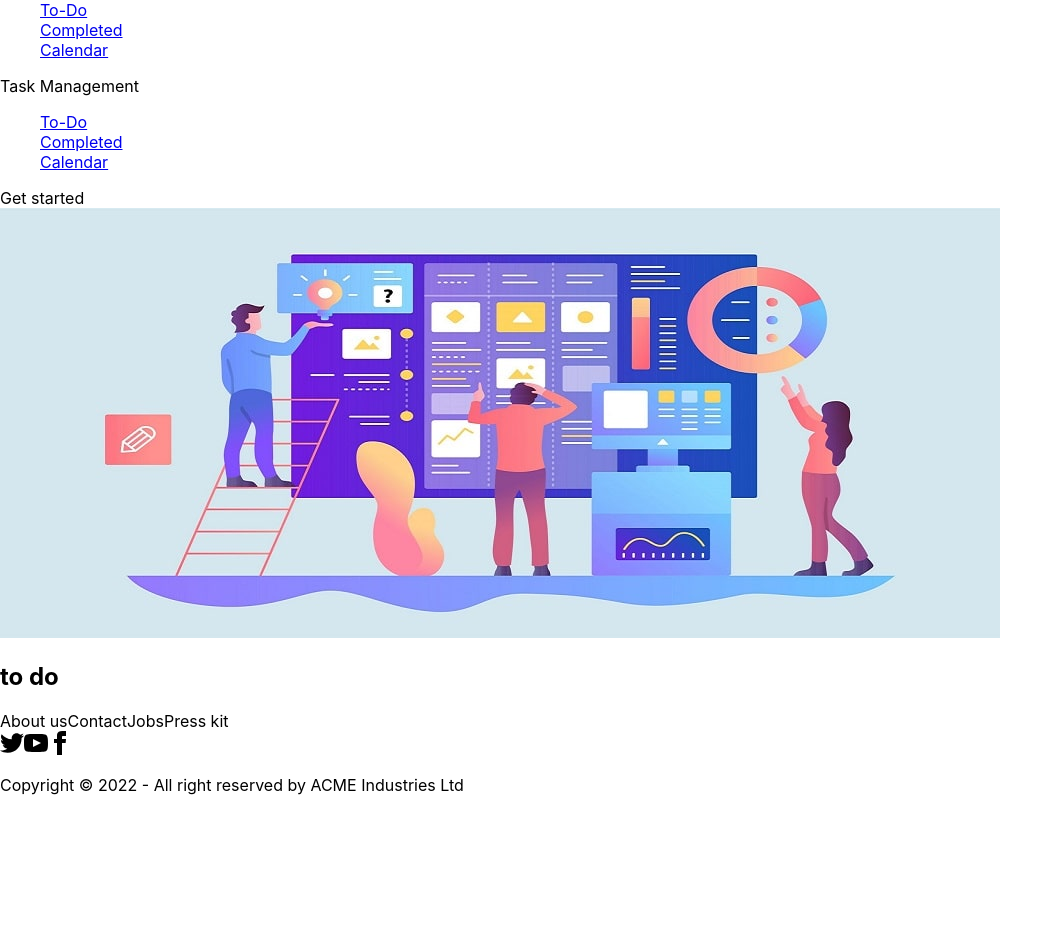
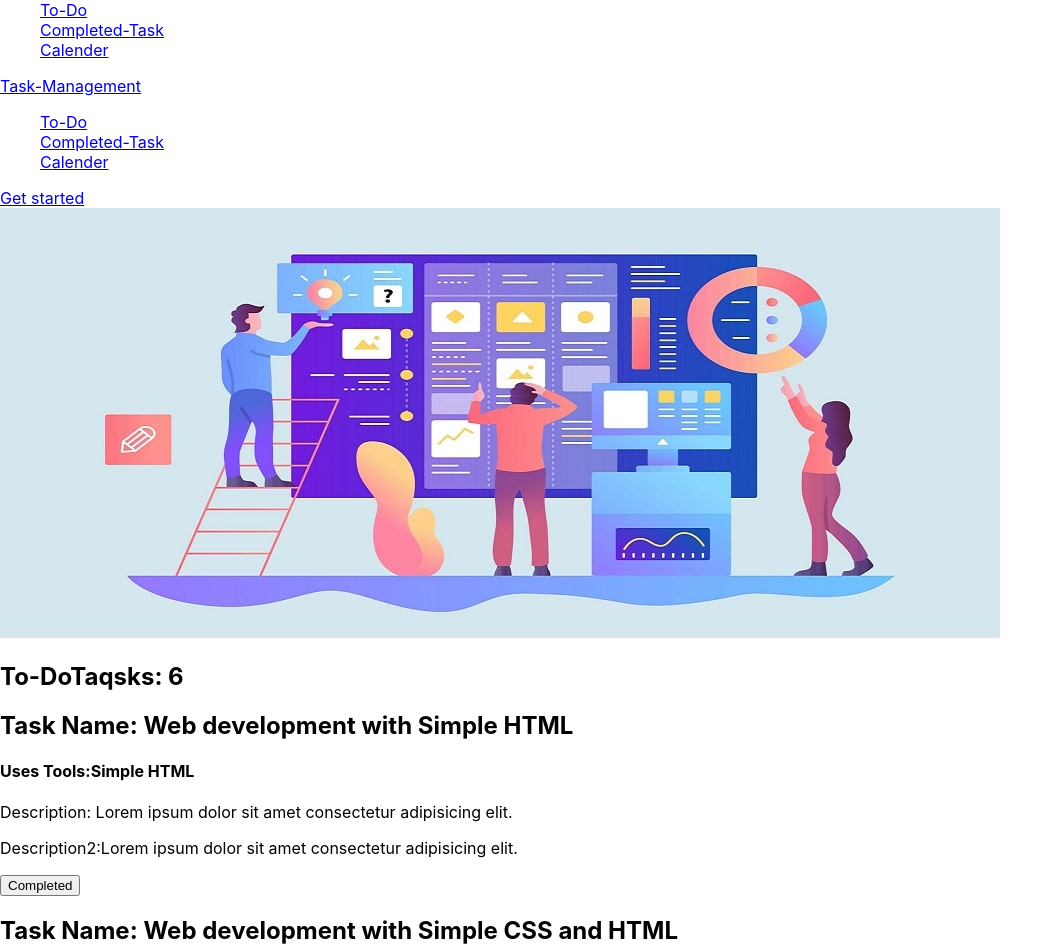
Before and after one commit to projit-1/tasks-management-client, a React (Create React App) app: page / in a window 1280 px wide. Shown: the part 1300-2252 px from the top of the page, without its empty margins (0-1063 px from the left). Before the commit the page ends 2111 px from the top, so only its background shows below. Built offline with nearby package versions, Linux system fonts and the light colour scheme.

Commit message:
initail data is loaded

```diff
--- a/package.json
+++ b/package.json
@@ -7,6 +7,7 @@
     "@testing-library/react": "^13.3.0",
     "@testing-library/user-event": "^13.5.0",
     "daisyui": "^2.17.0",
+    "firebase": "^9.8.4",
     "react": "^18.2.0",
     "react-dom": "^18.2.0",
     "react-router-dom": "^6.3.0",
--- /dev/null
+++ b/public/tasks.json
@@ -0,0 +1,44 @@
+[
+    {
+        "_id": 1,
+        "name": "Web development with Simple HTML",
+        "usedtools": "Simple HTML",
+        "description1": "Lorem ipsum dolor sit amet consectetur adipisicing elit.",
+        "description2": "Lorem ipsum dolor sit amet consectetur adipisicing elit."
+    },
+    {
+        "_id": 2,
+        "name": "Web development with Simple CSS and HTML",
+        "usedtools": "Simple CSS and HTML",
+        "description1": "Lorem ipsum dolor sit amet consectetur adipisicing elit.",
+        "description2": "Lorem ipsum dolor sit amet consectetur adipisicing elit."
+    },
+    {
+        "_id": 3,
+        "name": "Web development with Simple HTML",
+        "usedtools": "Lorem ipsum dolor sit amet consectetur adipisicing elit.",
+        "description1": "Lorem ipsum dolor sit amet consectetur adipisicing elit.",
+        "description2": "Lorem ipsum dolor sit amet consectetur adipisicing elit."
+    },
+    {
+        "_id": 4,
+        "name": "Web development with Simple HTML",
+        "usedtools": "Lorem ipsum dolor sit amet consectetur adipisicing elit.",
+        "description1": "Lorem ipsum dolor sit amet consectetur adipisicing elit.",
+        "description2": "Lorem ipsum dolor sit amet consectetur adipisicing elit."
+    },
+    {
+        "_id": 5,
+        "name": "Web development with Simple HTML",
+        "usedtools": "Lorem ipsum dolor sit amet consectetur adipisicing elit.",
+        "description1": "Lorem ipsum dolor sit amet consectetur adipisicing elit.",
+        "description2": "Lorem ipsum dolor sit amet consectetur adipisicing elit."
+    },
+    {
+        "_id": 6,
+        "name": "Web development with Simple HTML",
+        "usedtools": "Lorem ipsum dolor sit amet consectetur adipisicing elit.",
+        "description1": "Lorem ipsum dolor sit amet consectetur adipisicing elit.",
+        "description2": "Lorem ipsum dolor sit amet consectetur adipisicing elit."
+    }
+]
--- a/src/App.js
+++ b/src/App.js
@@ -1,10 +1,11 @@
 import './App.css';
-import { Routes, Route, Link } from "react-router-dom";
+import { Routes, Route } from "react-router-dom";
 import Footer from './Pages/Shared/Footer';
 import Navbar from './Pages/Shared/Navbar';
 import ToDo from './Pages/Shared/Home/ToDo';
 import Completed from './Pages/Shared/Home/Completed';
 import Banner from './Pages/Shared/Banner';
+import Calender from './Pages/Shared/Home/Calender';
 
 function App() {
   return (
@@ -14,6 +15,7 @@ function App() {
       <Routes>
         <Route path='/' element={<ToDo />}></Route>
         <Route path='/completed' element={<Completed />}></Route>
+        <Route path='/calender' element={<Calender />}></Route>
       </Routes>
       <Footer />
 
--- /dev/null
+++ b/src/Pages/Shared/Home/Calender.js
@@ -0,0 +1,11 @@
+import React from 'react';
+
+const Calander = () => {
+    return (
+        <div>
+            <h2>this is calander</h2>
+        </div>
+    );
+};
+
+export default Calander;
--- /dev/null
+++ b/src/Pages/Shared/Home/Task.js
@@ -0,0 +1,21 @@
+import React from 'react';
+
+const Task = ({ task }) => {
+    return (
+        <div>
+            <div class="card  bg-base-100 shadow-xl">
+                <div class="card-body">
+                    <h2 class="card-title"> Task Name: {task.name}</h2>
+                    <h4> Uses Tools:{task.usedtools}</h4>
+                    <p> Description: {task.description1}</p>
+                    <p>Description2:{task.description2}</p>
+                    <div class="card-actions justify-end">
+                        <button class="btn btn-primary">Completed</button>
+                    </div>
+                </div>
+            </div>
+        </div>
+    );
+};
+
+export default Task;
--- a/src/Pages/Shared/Home/ToDo.js
+++ b/src/Pages/Shared/Home/ToDo.js
@@ -1,9 +1,25 @@
-import React from 'react';
+import React, { useEffect, useState } from 'react';
+import Task from './Task';
 
-const ToDo = () => {
+
+const ToDo = ({ task }) => {
+    const [tasks, setTasks] = useState([])
+    useEffect(() => {
+        fetch('tasks.json')
+            .then(res => res.json())
+            .then(data => setTasks(data))
+    }, [])
     return (
         <div>
-            <h2>to do </h2>
+            <h2 className='text-center text-2xl text-primary'>To-DoTaqsks: {tasks.length}</h2>
+            <div className='grid lg:grid-cols-3 grid-cols-1 gap-5'>
+                {
+                    tasks.map(task => <Task
+                        key={task._id}
+                        task={task}
+                    ></Task>)
+                }
+            </div>
         </div>
     );
 };
--- a/src/Pages/Shared/Navbar.js
+++ b/src/Pages/Shared/Navbar.js
@@ -15,31 +15,32 @@ const Navbar = () => {
                                 <Link to="/">To-Do</Link>
                             </nav>
                             <nav>
-                                <Link to="/Completed">Completed</Link>
+                                <Link to="/Completed">Completed-Task</Link>
                             </nav>
                             <nav>
-                                <Link to="/Calendar">Calendar</Link>
+                                <Link to="/Calender">Calender</Link>
                             </nav>
 
                         </ul>
                     </div>
-                    <a class="btn btn-ghost normal-case text-xl">Task Management</a>
+                    <Link className='mr-3 btn btn-ghost normal-case text-xl' to="/">Task-Management</Link>
                 </div>
                 <div class="navbar-center hidden lg:flex">
                     <ul class="menu menu-horizontal p-0">
                         <nav>
-                            <Link className='mr-2' to="/">To-Do</Link>
+                            <Link className='mr-3' to="/">To-Do</Link>
                         </nav>
                         <nav>
-                            <Link className='mr-2' to="/Completed">Completed</Link>
+                            <Link className='mr-3' to="/Completed">Completed-Task</Link>
                         </nav>
                         <nav>
-                            <Link className='mr-2' to="/Calendar">Calendar</Link>
+                            <Link className='mr-3' to="/Calender">Calender</Link>
                         </nav>
                     </ul>
                 </div>
                 <div class="navbar-end">
-                    <a class="btn">Get started</a>
+                    <Link className='mr-3 btn' to="/">Get started</Link>
+
                 </div>
             </div>
         </div>
```
Also changed, not shown: firebase.json (added), 2 other files (tests, documents, lock files or other folders).
